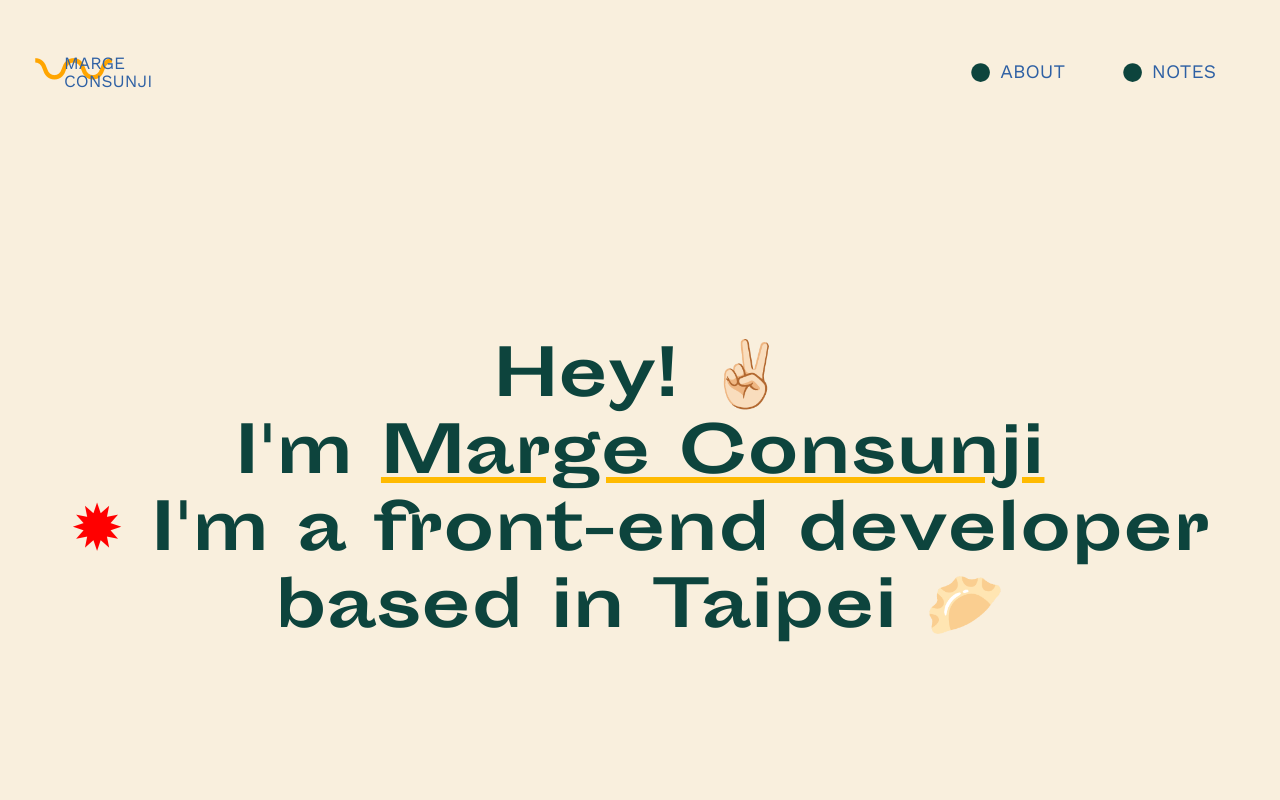
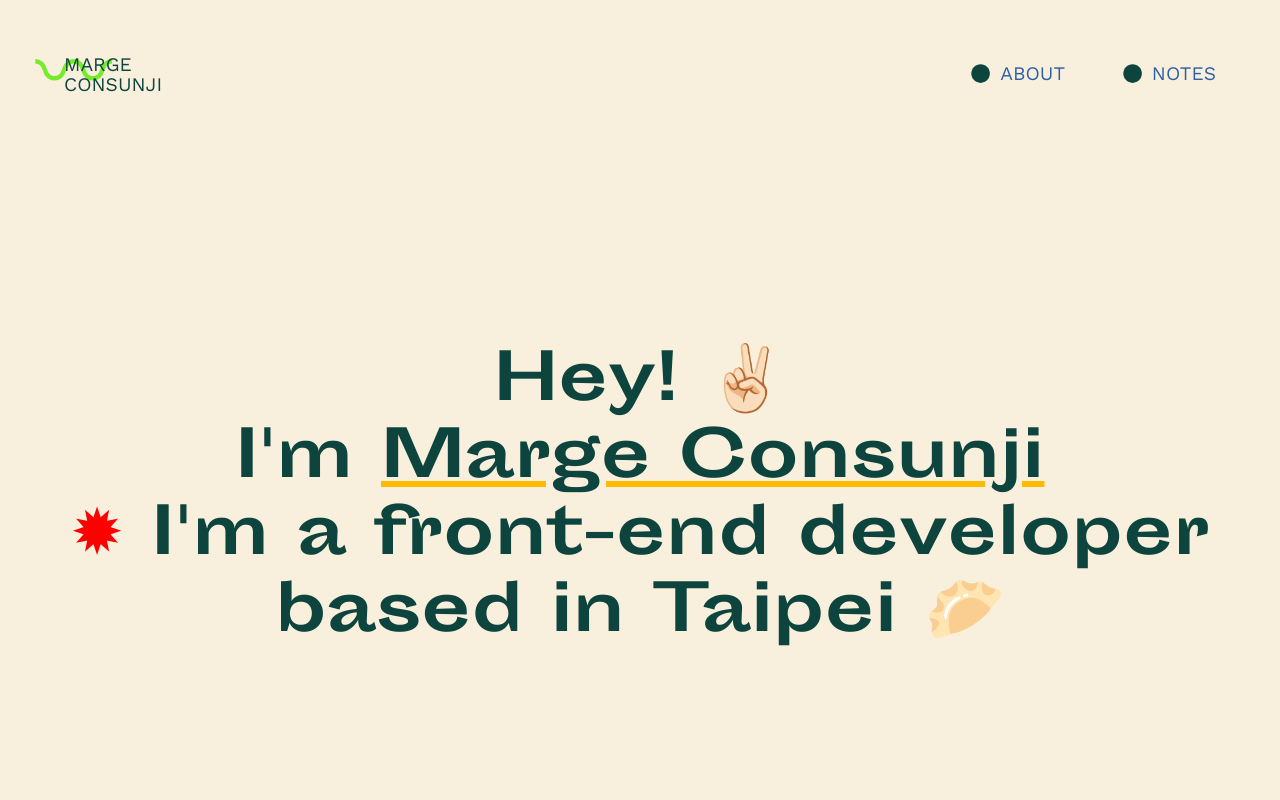
Before and after one commit to msunji/portfolio, a React (Create React App) app: page / in a window 1280 px wide. Shown: the top 800 px of the page. Built offline with nearby package versions, Linux system fonts and the light colour scheme.

Commit message:
changed logo colour

```diff
--- a/src/components/Nav.js
+++ b/src/components/Nav.js
@@ -15,6 +15,7 @@ const NavHome = styled(Link)`
   border-bottom: none;
   position: relative;
   z-index: 1;
+  color: #0d443d;
 
   &:before {
     content: "\\3030";
@@ -22,11 +23,11 @@ const NavHome = styled(Link)`
     top: 20%;
     z-index: -2;
     transform: scale(4);
-    color: orange;
+    color: #75eb29;
   }
 
   & p {
-    font-size: 0.9em;
+    font-size: 1em;
     line-height: 1;
     margin-bottom: 0;
     padding-top: 0.05rem;
```
